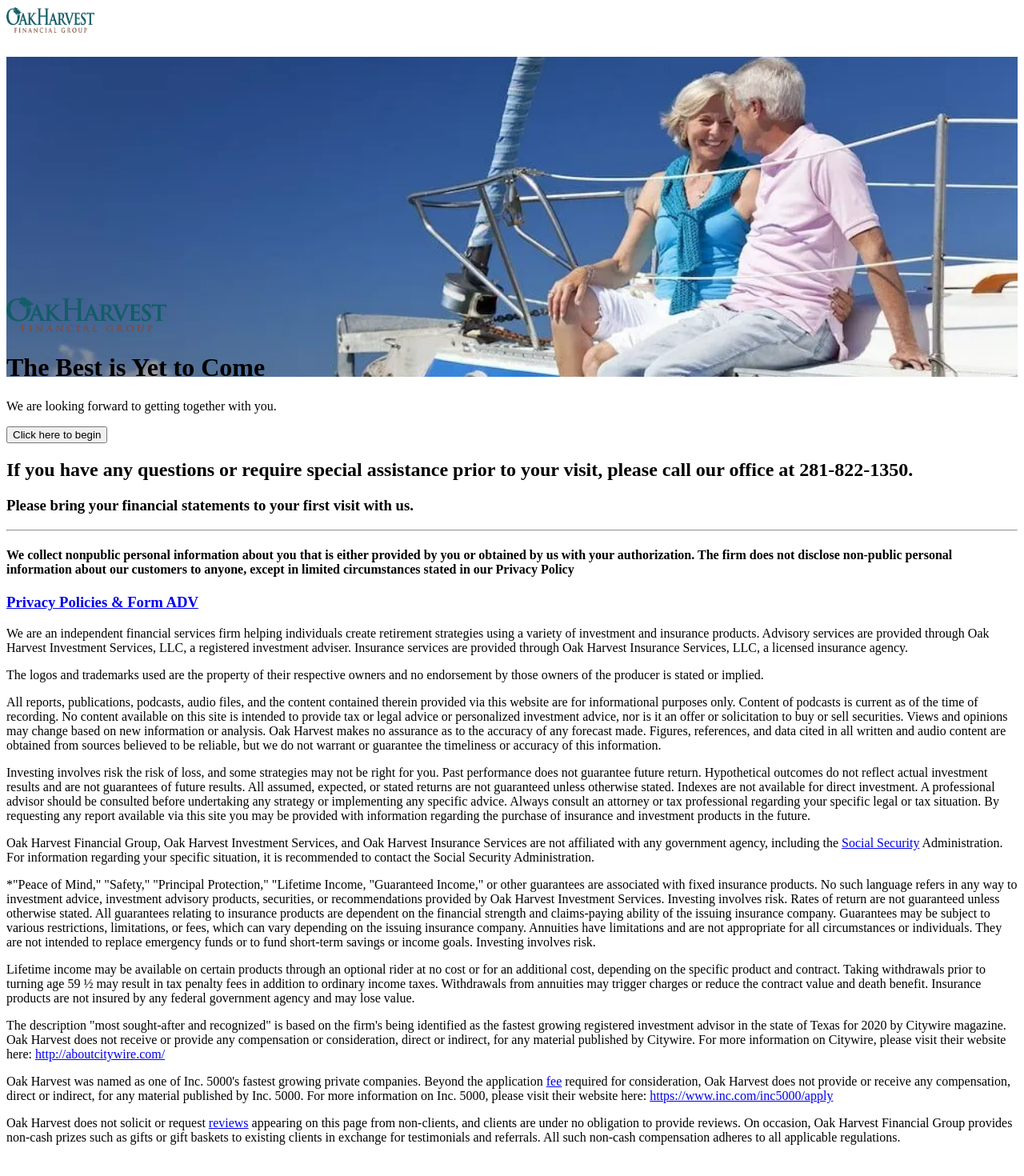
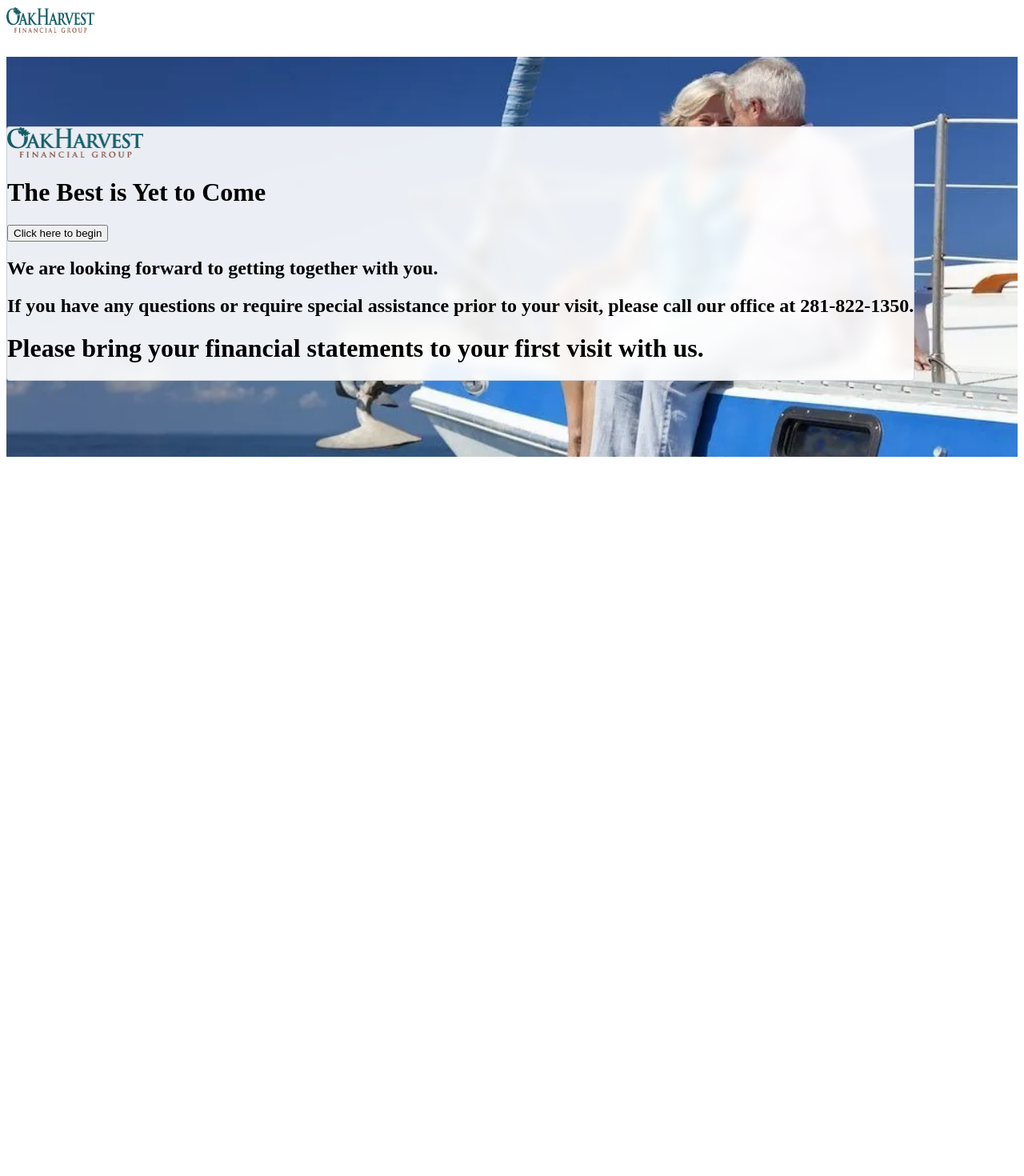
Before and after one commit to coderspassion/multi-step-form, a Vue app: page / in a window 1280 px wide. Shown: the part 12-1482 px from the top of the page at 80% size. After the commit the page ends 800 px from the top, so only its background shows below. Built offline with nearby package versions, Linux system fonts and the light colour scheme.

Commit message:
landing page changes

```diff
--- a/src/App.vue
+++ b/src/App.vue
@@ -25,143 +25,6 @@
     <div class="page-wrapper">
       <TabForm />
       <!-- <StepForm/> -->
-
-
-      <div class="container-xl mt-5">
-        <hr class="my-5">
-        <h4 class="text-center text-secondary my-5">
-          We collect nonpublic personal information about you that is either
-          provided by you or obtained by us with your authorization. The firm
-          does not disclose non-public personal information about our customers
-          to anyone, except in limited circumstances stated in our Privacy
-          Policy
-        </h4>
-      </div>
-
-      <footer class="footer footer-transparent d-print-none bg-dark mt-5">
-        <div class="container-xl">
-          <div class=" text-light">
-            <h3 class="text-primary">
-              <a href="https://oakharvestfg.com/privacy-policy/"
-                >Privacy Policies &amp; Form ADV</a
-              >
-            </h3>
-            <p>
-              We are an independent financial services firm helping individuals
-              create retirement strategies using a variety of investment and
-              insurance products. Advisory services are provided through Oak
-              Harvest Investment Services, LLC, a registered investment adviser.
-              Insurance services are provided through Oak Harvest Insurance
-              Services, LLC, a licensed insurance agency.
-            </p>
-            <p>
-              The logos and trademarks used are the property of their respective
-              owners and no endorsement by those owners of the producer is
-              stated or implied.
-            </p>
-            <p>
-              All reports, publications, podcasts, audio files, and the content
-              contained therein provided via this website are for informational
-              purposes only. Content of podcasts is current as of the time of
-              recording. No content available on this site is intended to
-              provide tax or legal advice or personalized investment advice, nor
-              is it an offer or solicitation to buy or sell securities. Views
-              and opinions may change based on new information or analysis. Oak
-              Harvest makes no assurance as to the accuracy of any forecast
-              made. Figures, references, and data cited in all written and audio
-              content are obtained from sources believed to be reliable, but we
-              do not warrant or guarantee the timeliness or accuracy of this
-              information.
-            </p>
-            <p>
-              Investing involves risk the risk of loss, and some strategies may
-              not be right for you. Past performance does not guarantee future
-              return. Hypothetical outcomes do not reflect actual investment
-              results and are not guarantees of future results. All assumed,
-              expected, or stated returns are not guaranteed unless otherwise
-              stated. Indexes are not available for direct investment. A
-              professional advisor should be consulted before undertaking any
-              strategy or implementing any specific advice. Always consult an
-              attorney or tax professional regarding your specific legal or tax
-              situation. By requesting any report available via this site you
-              may be provided with information regarding the purchase of
-              insurance and investment products in the future.
-            </p>
-            <p>
-              Oak Harvest Financial Group, Oak Harvest Investment Services, and
-              Oak Harvest Insurance Services are not affiliated with any
-              government agency, including the
-              <a href="https://oakharvestfg.com/ss-and-medicare/"
-                >Social Security</a
-              >
-              Administration. For information regarding your specific situation,
-              it is recommended to contact the Social Security Administration.
-            </p>
-            <p>
-              *"Peace of Mind," "Safety," "Principal Protection," "Lifetime
-              Income, "Guaranteed Income," or other guarantees are associated
-              with fixed insurance products. No such language refers in any way
-              to investment advice, investment advisory products, securities, or
-              recommendations provided by Oak Harvest Investment Services.
-              Investing involves risk. Rates of return are not guaranteed unless
-              otherwise stated. All guarantees relating to insurance products
-              are dependent on the financial strength and claims-paying ability
-              of the issuing insurance company. Guarantees may be subject to
-              various restrictions, limitations, or fees, which can vary
-              depending on the issuing insurance company. Annuities have
-              limitations and are not appropriate for all circumstances or
-              individuals. They are not intended to replace emergency funds or
-              to fund short-term savings or income goals. Investing involves
-              risk.
-            </p>
-            <p>
-              Lifetime income may be available on certain products through an
-              optional rider at no cost or for an additional cost, depending on
-              the specific product and contract. Taking withdrawals prior to
-              turning age 59 ½ may result in tax penalty fees in addition to
-              ordinary income taxes. Withdrawals from annuities may trigger
-              charges or reduce the contract value and death benefit. Insurance
-              products are not insured by any federal government agency and may
-              lose value.
-            </p>
-            <p>
-              The description "most sought-after and recognized" is based on the
-              firm's being identified as the fastest growing registered
-              investment advisor in the state of Texas for 2020 by Citywire
-              magazine. Oak Harvest does not receive or provide any compensation
-              or consideration, direct or indirect, for any material published
-              by Citywire. For more information on Citywire, please visit their
-              website here:&nbsp;<a
-                href="http://aboutcitywire.com/"
-                data-auth="NotApplicable"
-                >http://aboutcitywire.com/</a
-              >
-            </p>
-            <p>
-              Oak Harvest was named as one of Inc. 5000's fastest growing
-              private companies. Beyond the application
-              <a href="https://oakharvestfg.com/transparent-fees/">fee</a>
-              required for consideration, Oak Harvest does not provide or
-              receive any compensation, direct or indirect, for any material
-              published by Inc. 5000. For more information on Inc. 5000, please
-              visit their website here:
-              <a href="https://www.inc.com/inc5000/apply"
-                >https://www.inc.com/inc5000/apply</a
-              >
-            </p>
-            <p>
-              Oak Harvest does not solicit or request
-              <a href="https://oakharvestfg.com/reviews/">reviews</a> appearing
-              on this page from non-clients, and clients are under no obligation
-              to provide reviews. On occasion, Oak Harvest Financial Group
-              provides non-cash prizes such as gifts or gift baskets to existing
-              clients in exchange for testimonials and referrals. All such
-              non-cash compensation adheres to all applicable regulations.
-            </p>
-            <p>&nbsp;</p>
-          </div>
-        </div>
-      </footer>
     </div>
   </div>
 </template>
--- a/src/pages/TabForm.vue
+++ b/src/pages/TabForm.vue
@@ -1,5 +1,5 @@
 <script setup>
-import multiForm from '../composables/multiForm'
+import multiForm from "../composables/multiForm";
 import { ref } from "vue";
 import ContactInformation from "../components/FormSteps/ContactInformation.vue";
 import Family from "../components/FormSteps/Family.vue";
@@ -12,9 +12,9 @@
 import Concerns from "../components/FormSteps/Concerns.vue";
 import Objectives from "../components/FormSteps/Objectives.vue";
 import RiskOrGoals from "../components/FormSteps/RiskOrGoals.vue";
-import bgImage from "@/assets/Oak-Hartvest-Financial-Group-Header-Image.webp"
+import bgImage from "@/assets/Oak-Hartvest-Financial-Group-Header-Image.webp";
 
-const totalSteps = ref([
+const totalSteps = [
   {
     title: "CONTACT INFORMATION",
     component: ContactInformation,
@@ -69,13 +69,9 @@
     title: "RISK/GOALS",
     component: RiskOrGoals,
   },
+];
 
-
-]);
-
-const {changeNext, prevStep, nextStep, isNext, current_step} = multiForm();
-
-
+const { changeNext, prevStep, nextStep, isNext, current_step } = multiForm();
 </script>
 <template>
   <div class="page-header d-print-none" v-if="isNext">
@@ -87,8 +83,9 @@
       </div>
     </div>
   </div>
-  <div class="page-body">
-    <div class="container-xl" v-if="isNext">
+
+  <div class="page-body" v-if="isNext">
+    <div class="container-xl">
       <div class="row">
         <div class="col-12">
           <div>
@@ -143,40 +140,39 @@
         </div>
       </div>
     </div>
-
-
-    <!-- <div v-else :style="{'background-image': 'url(' + bgImage + ')'}" style="background-repeat: no-repeat;
-  background-position: 0px -70px; background-size: cover;">
+  </div>
+  <div class="page-body mt-0" v-else>
+    <div  :style="{'background-image': 'url(' + bgImage + ')'}" style="background-repeat: no-repeat;
+  background-position: center -70px; background-size: cover;">
 
       <div class="container-xl" >
-      <div class="row floating_div_wrapper">
-        <div class="col-10 bg-white">
-          <div class="text-center my-5 text-secondary p-4">
-            <img src="../assets/logo.webp" alt="" width="100"/>
-            <h1 class="mt-3 hero-text">The Best is Yet to Come</h1>
+      <div class="row position-relative floating-div-wrapper">
+        <div class="col-12 bg-glass">
+          <div class="text-center my-5  p-4">
+            <img src="../assets/logo.webp" alt="" width="170"/>
+            <h1 class="mt-3 display-4 fw-bold">The Best is Yet to Come</h1>
 
             <button class="btn btn-primary btn-lg" @click="changeNext">
               Click here to begin
             </button>
-            <h2 class="mt-5">
+            <h2 class="mt-5 display-6  fw-bold">
               We are looking forward to getting together with you.
             </h2>
-            <h3>
+            <h2>
               If you have any questions or require special assistance prior to
               your visit, please call our office at 281-822-1350.
-            </h3>
-            <h2 class="text-primary">
-              Please bring your financial statements to your first visit with
-              us.
             </h2>
+            <h1 class="text-primary">
+              Please bring your financial statements to your first visit with us.
+            </h1>
           </div>
         </div>
       </div>
     </div>
 
-    </div> -->
+    </div>
 
-    <!-- <div v-else class="container col-xxl-8 px-4 py-5">
+    <!-- <div class="container col-xxl-8 px-4 py-5">
         <div class="row flex-lg-row-reverse align-items-center g-5 py-5">
             <div class="col-10 col-sm-8 col-lg-6">
                 <img src="../assets/Oak-Hartvest-Financial-Group-Header-Image.webp" class="d-block mx-lg-auto img-fluid" alt="" loading="lazy">
@@ -184,13 +180,16 @@
             <div class="col-lg-6">
                 <div class="lc-block mb-3">
                     <div editable="rich">
-                        <h2 class="fw-bold display-5">Responsive left-aligned hero with image</h2>
+                        <h2 class="fw-bold display-5"> The Best is Yet to Come</h2>
                     </div>
                 </div>
 
                 <div class="lc-block mb-3">
                     <div editable="rich">
-                        <p class="lead">Quickly design and customize responsive mobile-first sites with Bootstrap, the world’s most popular front-end open source toolkit, featuring Sass variables and mixins, responsive grid system, extensive prebuilt components, and powerful JavaScript plugins.
+                        <h3> We are looking forward to getting together with you.</h3>
+                        <p class="lead">If you have any questions or require special assistance prior to your visit, please call our office at 281-822-1350.
+                        </p>
+                        <p class="fw-bold lead text-primary">Please bring your financial statements to your first visit with us.
                         </p>
                     </div>
                 </div>
@@ -204,74 +203,72 @@
         </div>
     </div> -->
 
-    <div v-else>
-      <div  class="d-flex container-fluid" lc-helper="background" :style="{height:'50vh',background:'url('+ bgImage+')  0px -70px / cover no-repeat'}">
-    </div>
-    <div class="container p-5 bg-light" style="margin-top:-100px">
+      <!-- <div
+        class="d-flex container-fluid"
+        lc-helper="background"
+        :style="{
+          height: '50vh',
+          background: 'url(' + bgImage + ')  0px -70px / cover no-repeat',
+        }"
+      ></div>
+      <div class="container p-5 bg-light" style="margin-top: -100px">
         <div class="row">
           <div class="col-md-4 text-center align-self-center">
-                <div class="lc-block border-end border-2 ">
+            <div class="lc-block border-end border-2">
               <div editable="rich">
-                        <img src="../assets/logo.webp" alt="" width="200">
-                        <h1 class="text-secondary mt-2">The Best is Yet to Come</h1>
+                <img src="../assets/logo.webp" alt="" width="200" />
               </div>
             </div>
           </div>
           <div class="col-md-8">
-                <div class="lc-block ">
+            <div class="lc-block">
               <div editable="rich">
-                        <p class="display-4">We are looking forward to getting together with you.</p>
+                <h1 class="display-4">The Best is Yet to Come</h1>
               </div>
             </div>
           </div>
         </div>
         <div class="row justify-content-center">
           <div class="col-md-9 text-center">
-                <button class="btn btn-lg btn-primary mt-5" @click="changeNext">Click here to begin</button>
+            <p class="display-6 mt-5 mb-2">
+              We are looking forward to getting together with you.
+            </p>
+            <button class="btn btn-lg btn-primary mt-5" @click="changeNext">
+              Click here to begin
+            </button>
             <div class="lc-block mt-5">
               <div editable="rich text-center">
-                        <h2 class="text-center text-secondary ">If you have any questions or require special assistance prior to your visit, please call our office at 281-822-1350.</h2>
-                        <h3 class="text-center text-secondary">Please bring your financial statements to your first visit with us.</h3>
+                <h2 class="text-center text-secondary">
+                  If you have any questions or require special assistance prior
+                  to your visit, please call our office at 281-822-1350.
+                </h2>
+                <h3 class="text-center text-secondary">
+                  Please bring your financial statements to your first visit
+                  with us.
+                </h3>
               </div>
             </div>
           </div>
         </div>
-    </div>
-    </div>
-
-
-
-
-
+      </div> -->
 
   </div>
 </template>
 
-
 <style scoped>
-.bg-white{
-  background: rgba( 255, 255, 255, 0.6 ) !important;
-backdrop-filter: blur( 7px );
--webkit-backdrop-filter: blur( 7px );
-border: 1px solid rgba( 255, 255, 255, 0.18 );
-position: absolute ;
-  left: auto;
-  right: auto;
+.bg-glass {
+  background: rgba(255, 255, 255, 0.9);
+  backdrop-filter: blur(7px);
+  -webkit-backdrop-filter: blur(7px);
+  border: 1px solid rgba(4, 32, 69, 0.14);
+  position: absolute;
   top: 170px;
+  box-shadow:  var(--tblr-shadow-card);
+  border-radius: 4px;
 }
 
-.floating_div_wrapper{
-
-  position: relative;
+.floating-div-wrapper {
   height: 500px;
-  justify-content: center;
+  margin-bottom: 10rem;
 }
-
-
-.hero-text{
-font-size: 2.7rem;
-color: #552121;
-margin-bottom: 2rem;
-}
-
 </style>
```
Also changed, not shown: src/components/FormSteps/ContactInformation.vue (+2 -5 lines), src/composables/multiForm.js (+0 -31 lines). Lines whose indentation alone changed are shown as unchanged.
